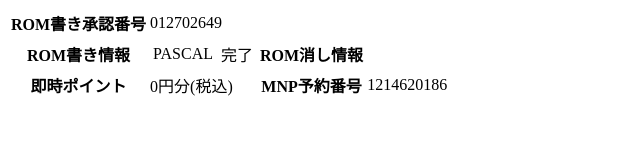
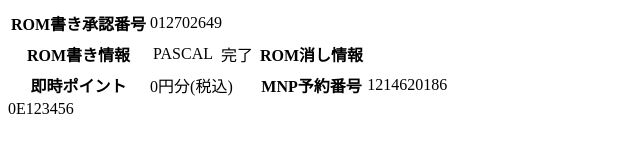
Before and after one commit to y-iinuma/dev, a plain HTML site: page detail.html in a window 1280 px wide. Shown: the full height of the page, 0-640 px from the left. Drawn offline with Linux system fonts and the light colour scheme.

Commit message:
Update detail.html

```diff
--- a/detail.html
+++ b/detail.html
@@ -25,7 +25,7 @@
 <TH>MNP予約番号</TH>
 <TD><SPAN class=empty-td>1214620186</SPAN></TD></TR>
     </TABLE>
-    </TD></TR></TABLE>
+    </TD><TD id=kyaku-cd>0E123456</TD</TR></TABLE>
 
   </body>
 </html>
```
